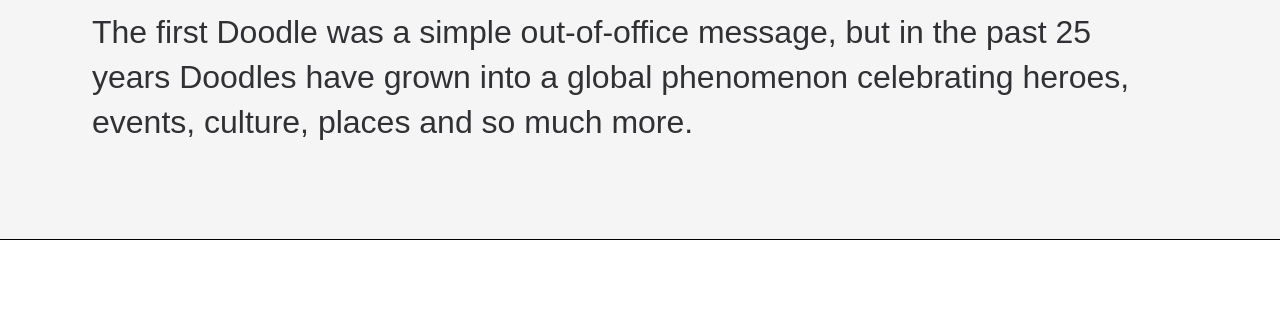
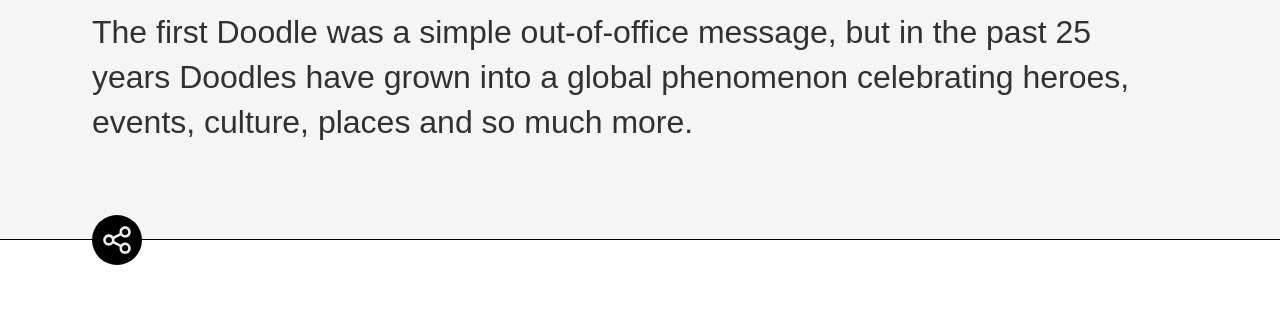
Before and after one commit to PRKS0/Javascript-Revision, a plain HTML site: page 12_doodles/index.html in a window 1280 px wide. Shown: the part 452-779 px from the top of the page. Drawn offline with nearby package versions, Linux system fonts and the light colour scheme.

Commit message:
small edit on svg of share

```diff
--- a/12_doodles/index.html
+++ b/12_doodles/index.html
@@ -36,7 +36,9 @@
         </div>
 
         <div class="num-of-doodles">
-            <img src="share.svg" alt="share svg error">
+            <div class="share">
+                <img src="share.svg" alt="share svg error">
+            </div>
             We’ve created more than 5,000 Doodles over the decades. Take a trip down memory lane below!
         </div>
 
```
